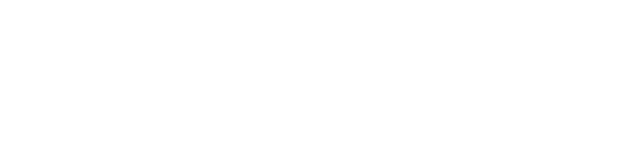
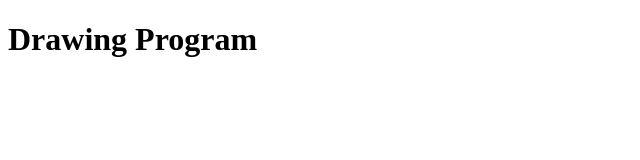
Before and after one commit to Vorobaa/lesson24, a plain HTML site: page index.html in a window 1280 px wide. Shown: the whole page, without its empty margins (0-640 px from the left). Drawn offline with Linux system fonts and the light colour scheme.

Commit message:
modified:   index.html

```diff
--- a/index.html
+++ b/index.html
@@ -4,9 +4,9 @@
     <meta charset="UTF-8">
     <meta http-equiv="X-UA-Compatible" content="IE=edge">
     <meta name="viewport" content="width=device-width, initial-scale=1.0">
-    <title>Lesson24</title>
+    <title>Drawing Program</title>
 </head>
 <body>
-
+    <h1>Drawing Program</h1>
 </body>
 </html>
```
